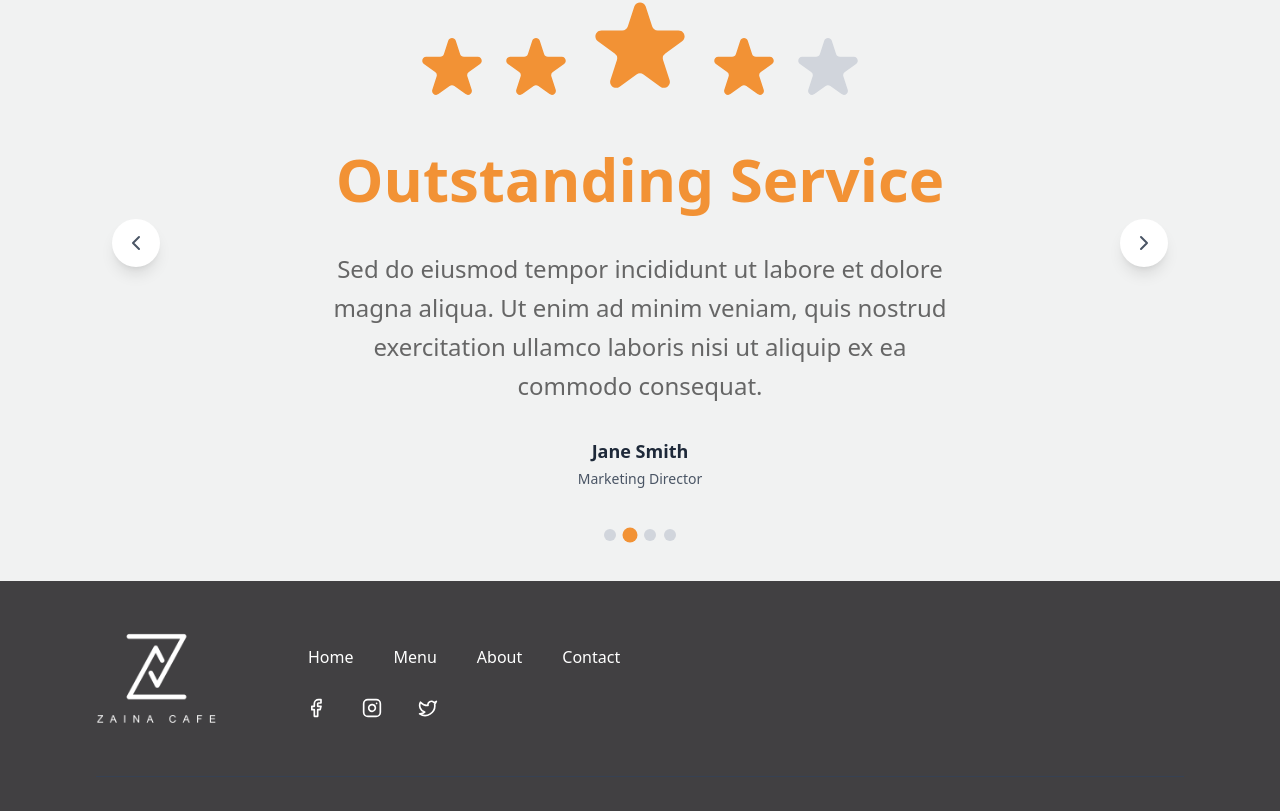
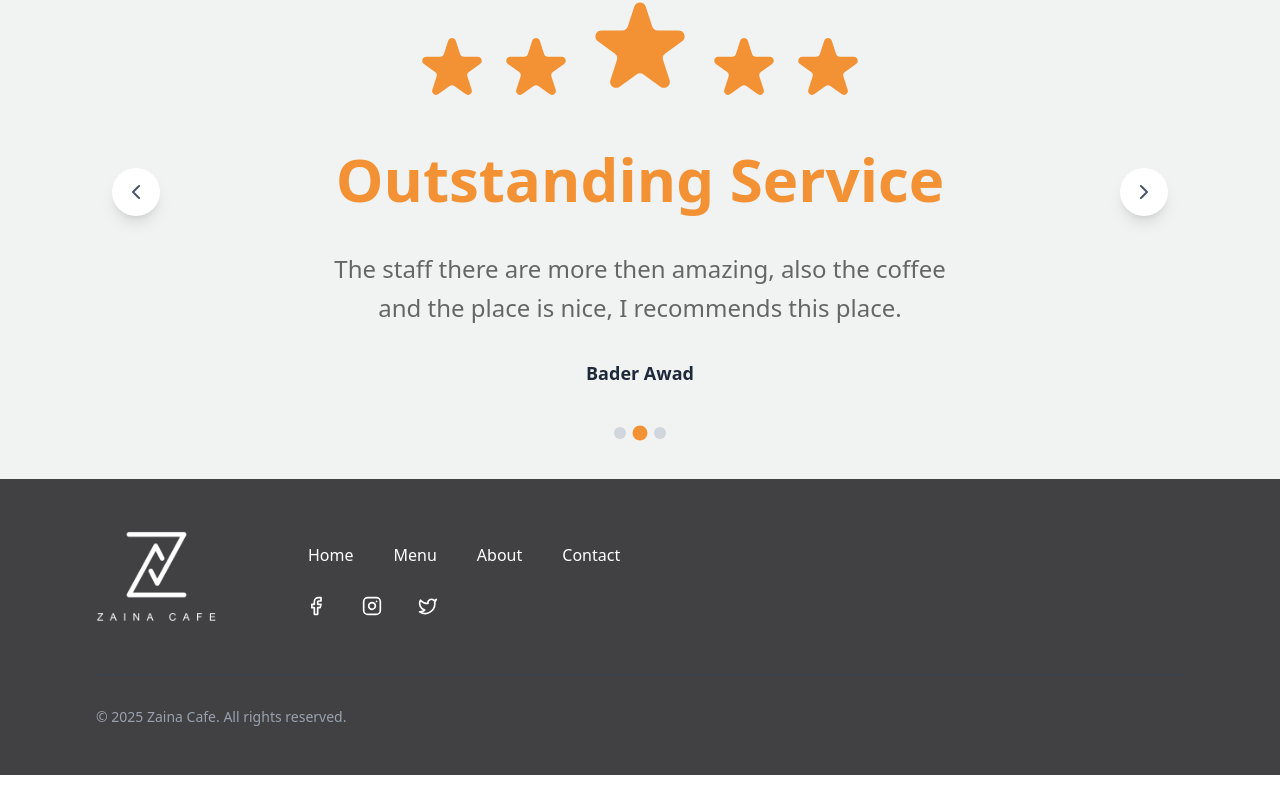
Before and after one commit to moessam919/ZainaCafe, a Next.js app: page / in a window 1280 px wide. Shown: the part 5525-6336 px from the top of the page. After the commit the page ends 6300 px from the top, so only its background shows below. Built offline with nearby package versions, Linux system fonts and the light colour scheme.

Commit message:
update TestimonialSlider

```diff
--- a/src/app/components/Testimonial.tsx
+++ b/src/app/components/Testimonial.tsx
@@ -9,7 +9,6 @@ interface Testimonial {
     title: string;
     content: string;
     author: string;
-    position: string;
 }
 
 // StarRating component (using your custom component)
@@ -75,36 +74,24 @@ const TestimonialSlider: React.FC = () => {
             rating: 5,
             title: "Amazing Experience",
             content:
-                "Lorem ipsum dolor sit amet consectetur adipisicing elit. Aperiam repellat voluptate vel unde cupiditate. Dolores beatae eum hic nisi dolor veniam ut repudiandae, non voluptas molestias eius quas doloremque iure.",
-            author: "John Doe",
-            position: "CEO, Company Inc.",
+                "The coffee shop is super. The latte was amazing. The french club sandwish is amazing. The baristas are friendly and welcoming.",
+            author: "Ahmed AL Saadawi",
         },
         {
             id: 2,
-            rating: 4,
+            rating: 5,
             title: "Outstanding Service",
             content:
-                "Sed do eiusmod tempor incididunt ut labore et dolore magna aliqua. Ut enim ad minim veniam, quis nostrud exercitation ullamco laboris nisi ut aliquip ex ea commodo consequat.",
-            author: "Jane Smith",
-            position: "Marketing Director",
+                "The staff there are more then amazing, also the coffee and the place is nice, I recommends this place.",
+            author: "Bader Awad",
         },
         {
             id: 3,
             rating: 5,
             title: "Highly Recommended",
             content:
-                "Duis aute irure dolor in reprehenderit in voluptate velit esse cillum dolore eu fugiat nulla pariatur. Excepteur sint occaecat cupidatat non proident, sunt in culpa qui officia deserunt.",
-            author: "Mike Johnson",
-            position: "Product Manager",
-        },
-        {
-            id: 4,
-            rating: 4,
-            title: "Professional Quality",
-            content:
-                "At vero eos et accusamus et iusto odio dignissimos ducimus qui blanditiis praesentium voluptatum deleniti atque corrupti quos dolores et quas molestias excepturi sint occaecati cupiditate.",
-            author: "Sarah Wilson",
-            position: "Creative Director",
+                "Zaina Cafe near Saudi German Hospital is hands-down one of the best Ajman cafes! The ambiance is elegant yet cozy, perfect for relaxing or catching up with friends. Service is top-notch—staff are friendly, attentive, and fast. Whether you're in the mood for specialty coffee or a light bite, this place delivers. Highly recommended for anyone searching for a quality cafe experience in Ajman!”",
+            author: "Dr. Pawar",
         },
     ];
 
@@ -189,9 +176,6 @@ const TestimonialSlider: React.FC = () => {
                         <p className="text-lg font-semibold text-gray-800">
                             {currentTestimonial.author}
                         </p>
-                        <p className="text-sm text-gray-600 mt-1">
-                            {currentTestimonial.position}
-                        </p>
                     </div>
                 </div>
 
```
